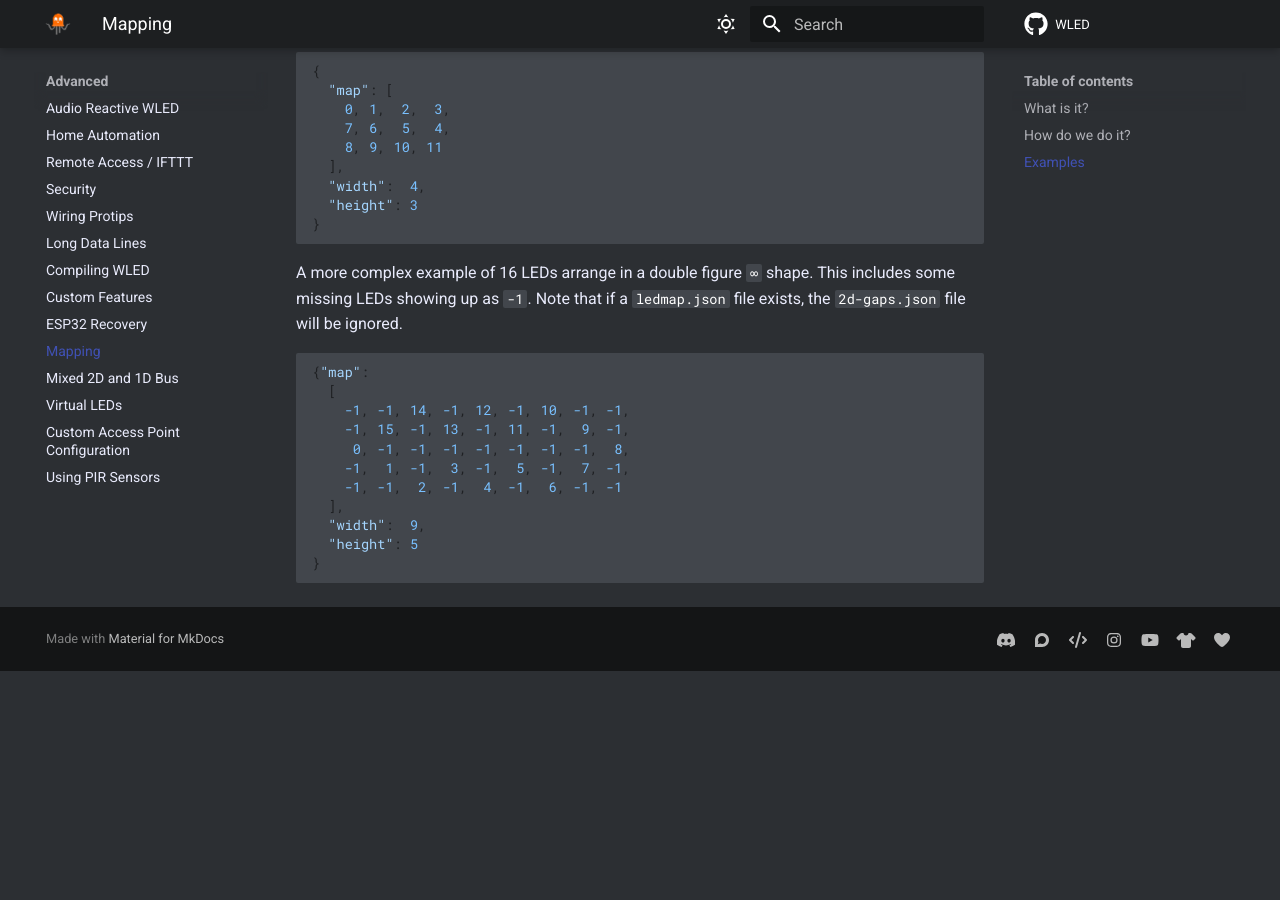
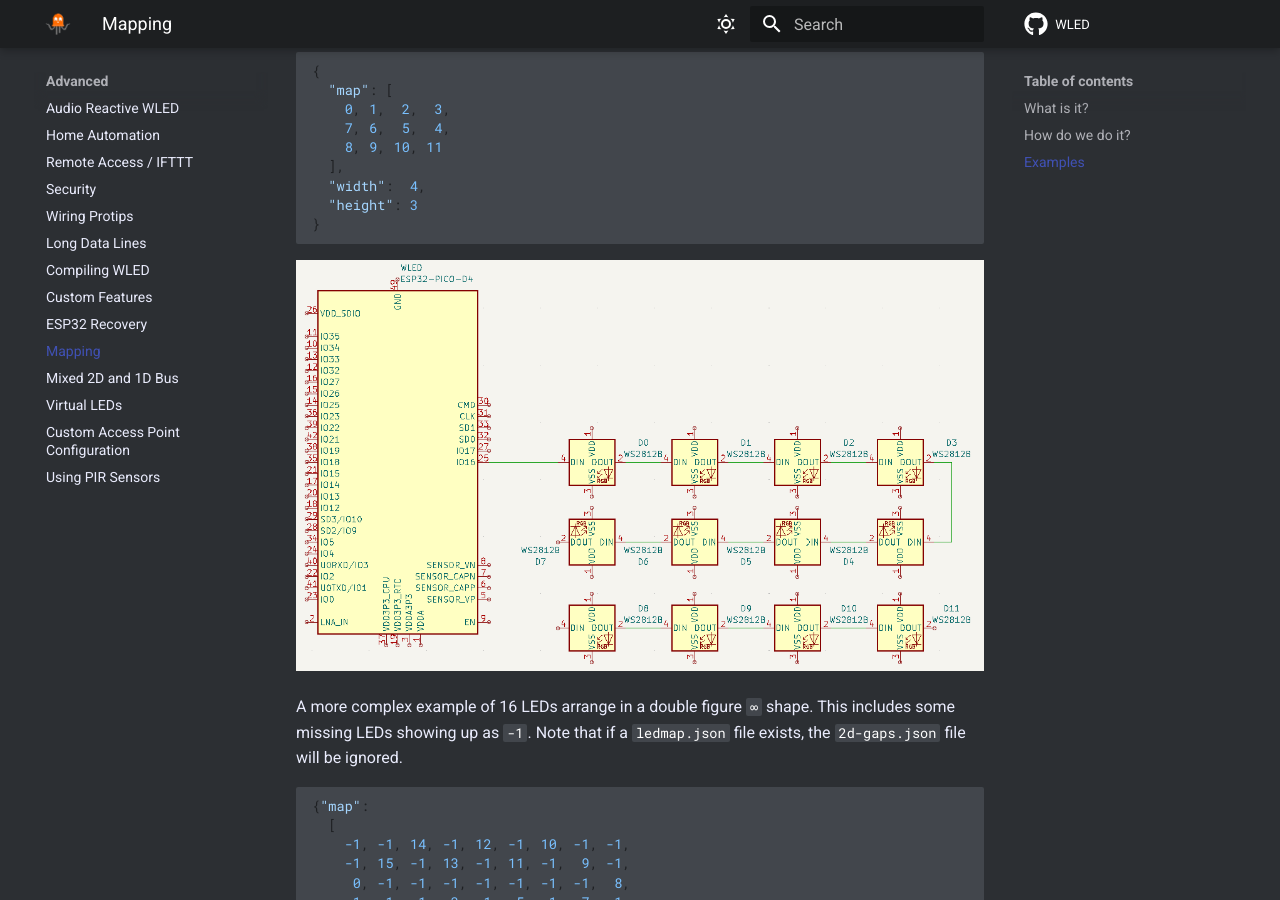
Before and after one commit to Aircoookie/WLED-Docs, an MkDocs documentation site: the page built from docs/advanced/mapping.md, in a window 1280 px wide and 900 px high, scrolled down 1424 px. Built offline with MkDocs 1.6.1 and Material for MkDocs 9.7.7, drawn with Linux system fonts in a browser that asks for light colours; comment, search, counter and statistics services are not loaded; before the commit the page ends 2095 px from its top, so only the background shows below that.

Commit message:
add circuit diagrams

````diff
--- a/docs/advanced/mapping.md
+++ b/docs/advanced/mapping.md
@@ -62,6 +62,8 @@
 }
 ```
 
+![wiring diagram of the 4x3 mapping](mapping/mapping_4x3.png)
+
 A more complex example of 16 LEDs arrange in a double figure `∞` shape. This includes some missing LEDs showing up as `-1`.
 Note that if a `ledmap.json` file exists, the `2d-gaps.json` file will be ignored.
 ```json
@@ -76,5 +78,6 @@
   "width":  9,
   "height": 5
 }
+```
 
-```
+![wiring diagram of the double ∞ shape mapping](mapping/mapping_infinity_shape.png)
````
Also changed, not shown: docs/advanced/mapping/mapping_4x3.png (added), docs/advanced/mapping/mapping_infinity_shape.png (added).
